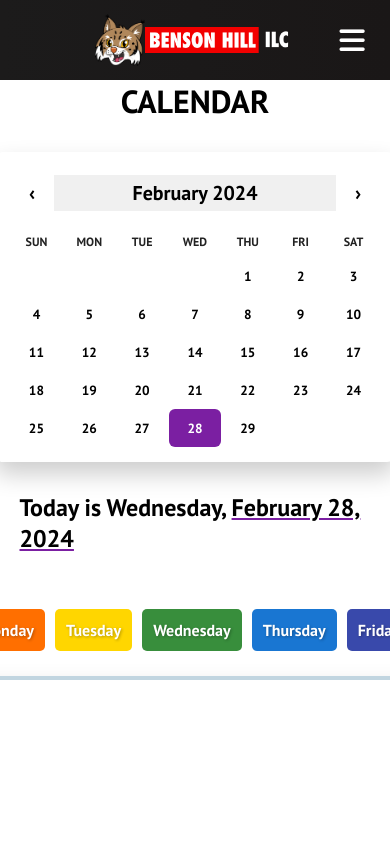
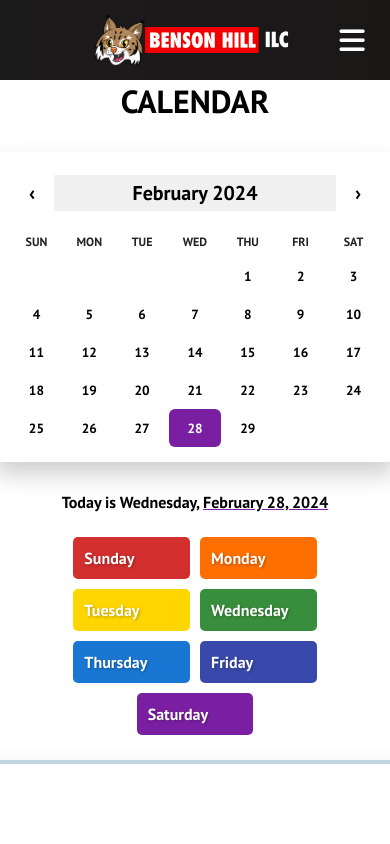
Before and after one commit to crzn24/morning-meeting-app, a React (Vite) app: page /calendar in a window 390 px wide. Shown: the top 844 px of the page. Built offline with nearby package versions, Linux system fonts and the light colour scheme.

Commit message:
fixes responsiveness for days

```diff
--- a/src/components/pages/CalendarPage.css
+++ b/src/components/pages/CalendarPage.css
@@ -336,3 +336,39 @@ abbr[title] {
 .cal-react-player-wrapper {
   margin-bottom: 30px;
 }
+
+/* Media Query for smaller screens */
+@media screen and (max-width: 960px) {
+  .calendarpage-container {
+    width: 100%;
+    padding: 0 20px;
+  }
+
+  .cal-daysofweek-container {
+    display: flex;
+    justify-content: center; /* Center horizontally */
+    flex-wrap: wrap;
+    margin-bottom: 20px;
+  }
+
+  .cal-day {
+    flex: 0 0 33.33%; /* Make each day take up 33.33% width */
+    margin: 5px;
+  }
+
+  .calendarpage-fulldate {
+    font-size: 1rem; /* Adjust font size */
+  }
+
+  .calendarpage-fulldate-wrapper {
+    margin-bottom: 20px; /* Reduce margin */
+  }
+
+  .cal-react-player {
+    max-width: 100%; /* Make video player responsive */
+  }
+
+  .cal-react-player-wrapper {
+    margin-bottom: 20px; /* Reduce margin */
+  }
+}
```
